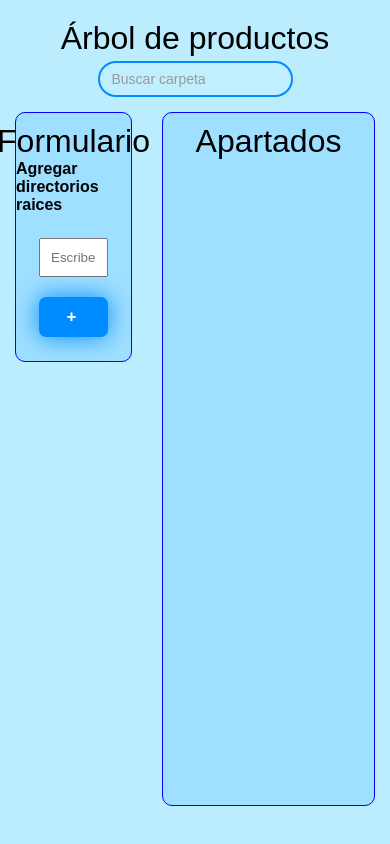
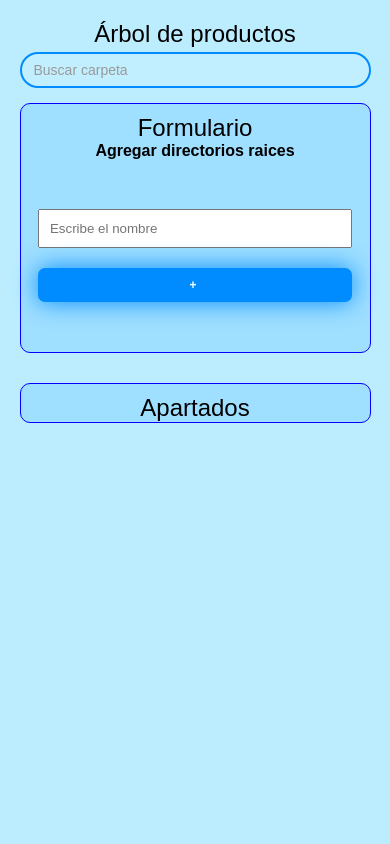
Before and after one commit to JoelMendozaa/Proyecto5-DEW, a plain HTML site: page index.html in a window 390 px wide. Drawn offline with Linux system fonts and the light colour scheme.

Commit message:
Update style.css
Se agrega responsividad

```diff
--- a/style.css
+++ b/style.css
@@ -307,3 +307,68 @@ hr {
     border-radius: 0em;
     transform: rotate(45deg);
   }
+
+
+  /*RESPONSIVO*/
+  @media (max-width: 768px) {
+    .contenedor {
+        flex-direction: column;
+        height: auto;
+    }
+
+    .contenedor .div-formulario,
+    .contenedor .div-listado {
+        width: 90%;
+        margin: 15px auto;
+    }
+
+    #buscador {
+        width: 80%;
+        margin-left: 10%;
+    }
+
+    .contenedor .div-formulario form input,
+    .contenedor .div-formulario form button {
+        width: 80%;
+    }
+
+    .apartado-item {
+        flex-direction: column;
+        align-items: flex-start;
+    }
+
+    .apartado-botones {
+        margin-top: 10px;
+    }
+
+    .btn {
+        padding: 8px 16px;
+        font-size: 14px;
+    }
+}
+
+@media (max-width: 480px) {
+    .div-titulo h1 {
+        font-size: 1.5em;
+    }
+
+    .contenedor .div-formulario h2,
+    .contenedor .div-listado h2 {
+        font-size: 1.5em;
+    }
+
+    #buscador {
+        width: 90%;
+        margin-left: 5%;
+    }
+
+    .contenedor .div-formulario form input,
+    .contenedor .div-formulario form button {
+        width: 90%;
+    }
+
+    .btn {
+        padding: 6px 12px;
+        font-size: 12px;
+    }
+}
```
Also changed, not shown: index.html (+0 -1 lines).
